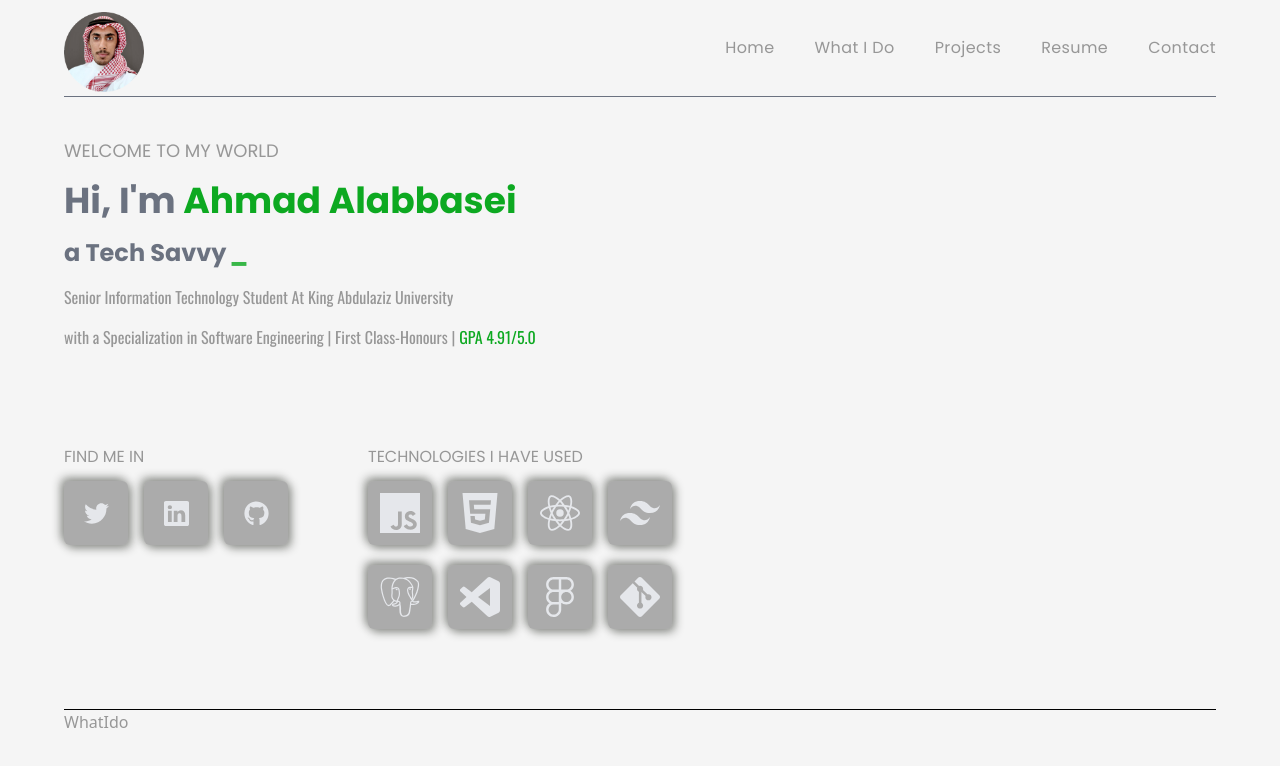
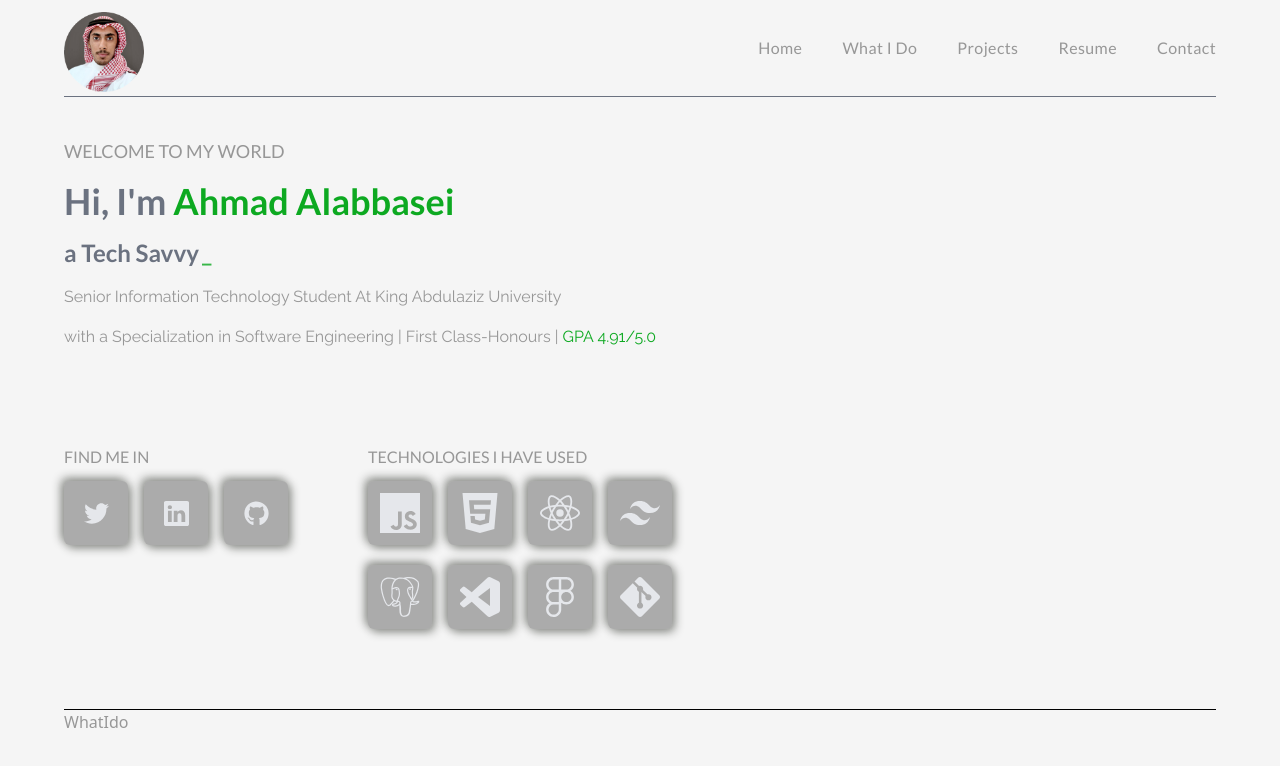
Before and after one commit to AhmadRFC/alabbasei.com, a React (Create React App) app: page / in a window 1280 px wide. Shown: the top 766 px of the page. Built offline with nearby package versions, Linux system fonts and the light colour scheme.

Commit message:
modifying fonts

```diff
--- a/src/components/banner/LeftBanner.jsx
+++ b/src/components/banner/LeftBanner.jsx
@@ -25,7 +25,7 @@ const LeftBanner = () => {
     <div className="w-1/7 flex flex-col gap-24">
     <div className="flex flex-col gap-4">
       <h4 className="text-lg font-normal">WELCOME TO MY WORLD</h4>
-      <h1 className="text-4xl font-bold text-gray-500">
+      <h1 className="text-4xl font-bold font-titleFont text-gray-500">
         Hi, I'm
         <span className="text-designColor capitalize">
           {" "}
--- a/src/components/navbar/Navbar.jsx
+++ b/src/components/navbar/Navbar.jsx
@@ -5,7 +5,7 @@ import { navLinksdata } from "../../constants";
 
 const Navbar = () => {
   return (
-    <div className="w-full h-21 mx-auto flex justify-between items-center font-titleFont border-b-[1px] border-b-gray-500">
+    <div className="w-full h-21 sticky top-0 z-50 bg-bodyColor mx-auto flex justify-between items-center font-titleFont border-b-[1px] border-b-gray-500">
       <div>
         <img src={logo} alt="logo" className="w-20 mt-3 mb-1" />
       </div>
--- a/src/index.css
+++ b/src/index.css
@@ -1,8 +1,4 @@
-@import url("https://fonts.googleapis.com/css2?family=Oswald:wght@200;300;400;500;600;700&family=Poppins:wght@100;200;300;400;500;600;700;800;900&display=swap");
+@import url('https://fonts.googleapis.com/css2?family=Lato:wght@400;700;900&family=Raleway&display=swap');
 @tailwind base;
 @tailwind components;
 @tailwind utilities;
-
-@Layer components {
-
-}
--- a/tailwind.config.js
+++ b/tailwind.config.js
@@ -6,8 +6,8 @@ module.exports = {
   theme: {
     extend: {
       fontFamily: {
-        bodyFont: ["Oswald", "sans-serif"],
-        titleFont: ["Poppins", "sans-serif"],
+        titleFont: ['Lato', 'sans-serif'],
+        bodyFont: ['Raleway', 'sans-serif'],
       },
       colors: {
         bodyColor: "#f5f5f5",
```
